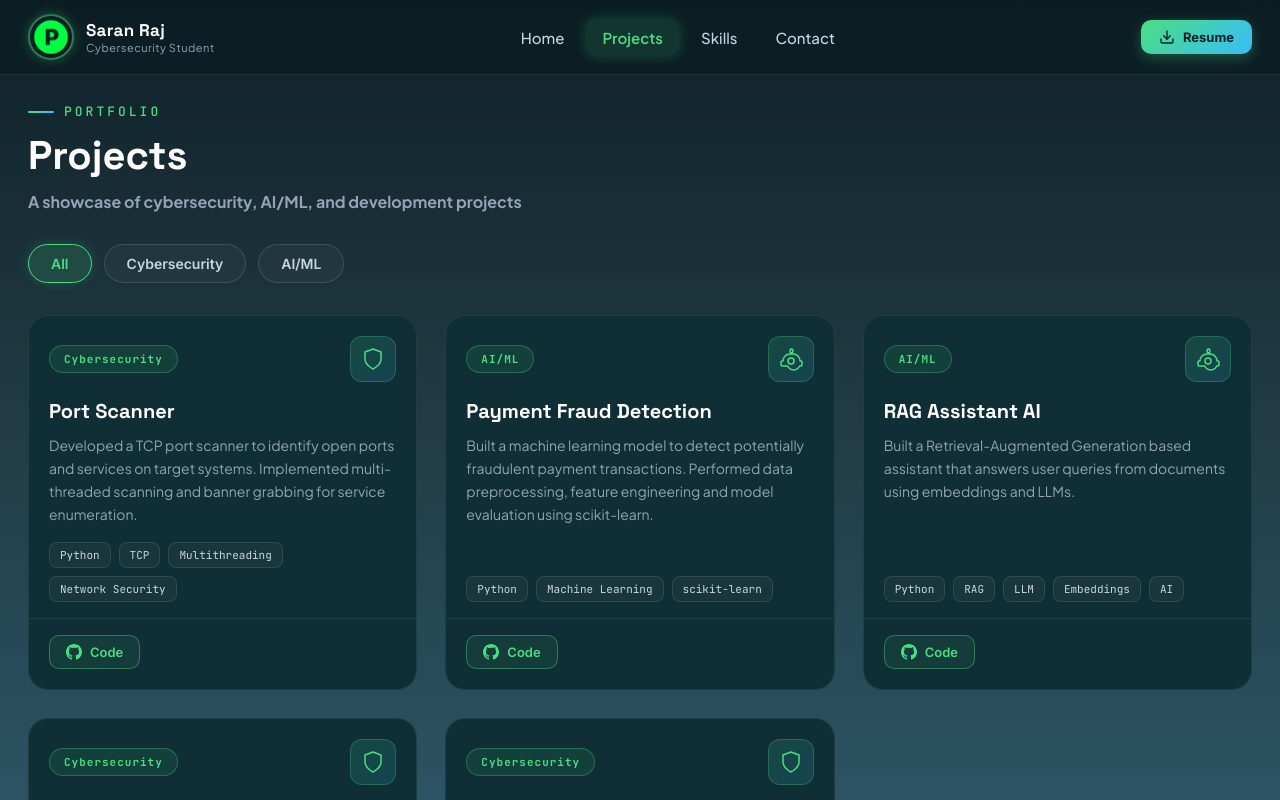
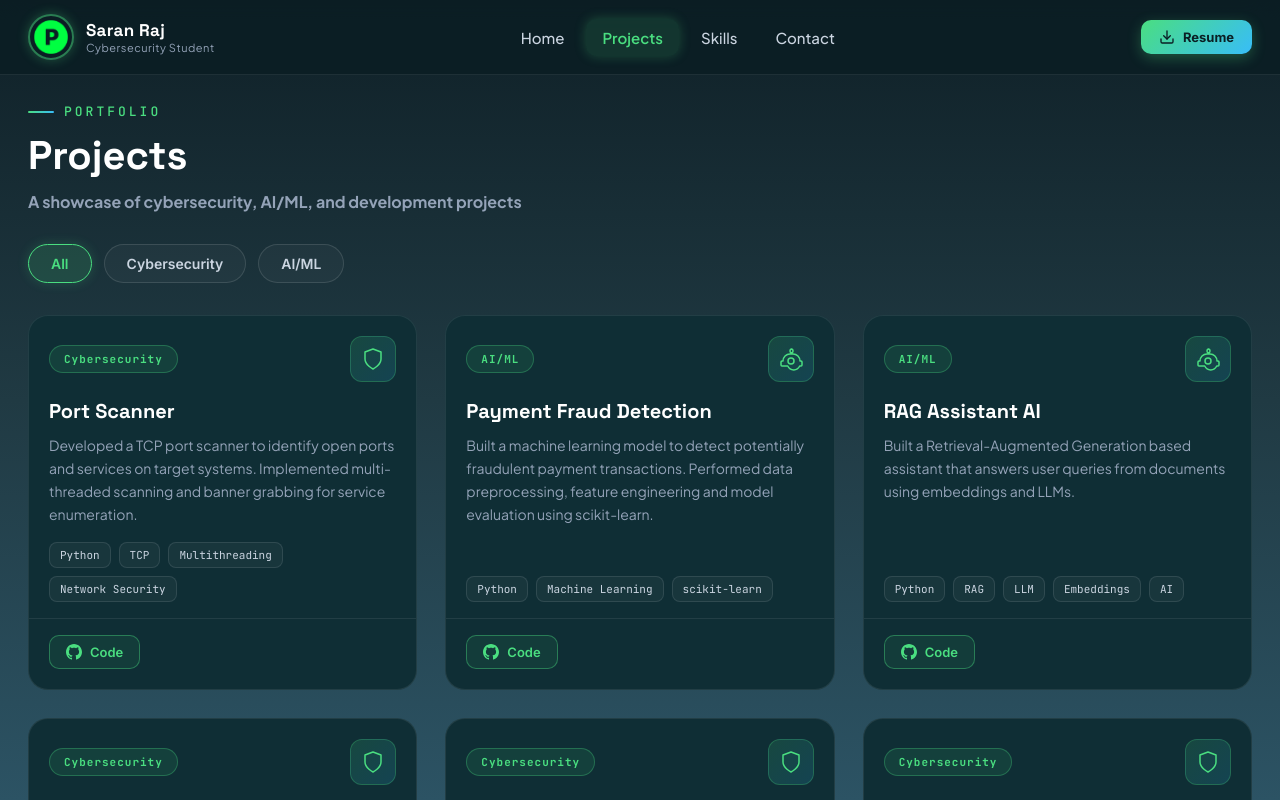
Before and after one commit to saranrajbr/Portfolio, a React (Vite) app in the folder Portfolio/: page /projects in a window 1280 px wide. Built offline with nearby package versions, Linux system fonts and the light colour scheme.

Commit message:
feat: add UniShield AI to portfolio

```diff
--- a/Portfolio/src/data/projects.js
+++ b/Portfolio/src/data/projects.js
@@ -39,4 +39,12 @@ export const projects = [
         tags: ["Python", "AES", "Cryptography"],
         github: null,
     },
+    {
+        id: 6,
+        title: "UniShield AI",
+        category: "Cybersecurity",
+        description: "Built a passive AI-powered detection system that monitors router-level unidirectional IP traffic and raises real-time, evidence-backed alerts for DDoS, C2 beaconing, DNS tunneling, port scans and data exfiltration—all without a return path or payload decryption.",
+        tags: ["Python", "FastAPI", "NetFlow", "Machine Learning", "Network Security"],
+        github: "https://github.com/saranrajbr/UniShieldAI",
+    },
 ];
```
